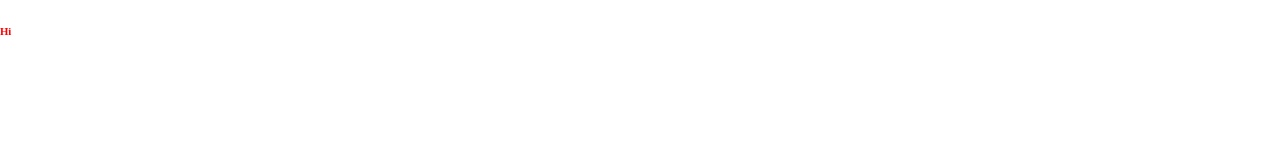
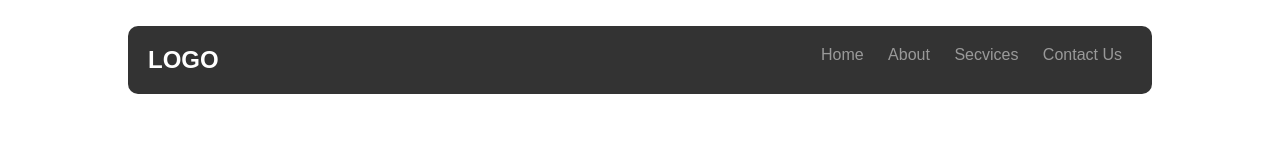
Before and after one commit to Elagouz45/azex, a plain HTML site: page index.html in a window 1280 px wide. Drawn offline with Linux system fonts and the light colour scheme.

Commit message:
add navbar

```diff
--- a/index.html
+++ b/index.html
@@ -10,6 +10,17 @@
 </head>
 <body>
 
-    <h6>Hi</h6>
+    <!-- navbar -->
+
+    <nav>
+        <h1>logo</h1>
+        <ul>
+          <li><a data-text="Home" href="#">Home</a></li>
+          <li><a data-text="About" href="#">About</a></li>
+          <li><a data-text="Secvices" href="#">Secvices</a></li>
+          <li><a data-text="Contact Us" href="#">Contact Us</a></li>
+        </ul>
+    </nav>
+
 </body>
 </html>
--- a/style.css
+++ b/style.css
@@ -1,10 +1,58 @@
 *{
+    margin: 0;
+    padding: 0;
     box-sizing: border-box;
+    font-family: sans-serif;
 }
-body{
-    padding: 0;
-    margin: 0;
+
+nav{
+    display: flex;
+    justify-content: space-between;
+    margin: 2% auto;
+    width: 80%;
+    padding: 20px;
+    background-color: #333;
+    border-radius: 10px;
+
 }
-h6{
-    color: red;
+nav h1{
+    text-transform: uppercase;
+    color:#fff;
 }
+nav ul li{
+    display: inline-block;
+    list-style: none;
+    margin: 0 10px;
+}
+nav ul li a{
+    text-decoration: none;
+    color:rgba(255, 255, 255, .5);
+    position: relative;
+    display: inline-block;
+}
+a::before{
+    content: attr(data-text);
+    color:#fff;
+    position: absolute;
+    left: 0;
+    top: 0%;
+    width: 0%;
+    white-space: nowrap;
+    overflow: hidden;
+    transition: .5s;
+    border-bottom: 3px solid orange;
+
+}
+a:hover::before{
+    width: 100%;
+}
+@media(max-width:700px){
+    nav{
+        display: block;
+        text-align: center;
+    }
+    nav ul li{
+        display: block;
+        padding: 10px 0;
+    }
+}
```
